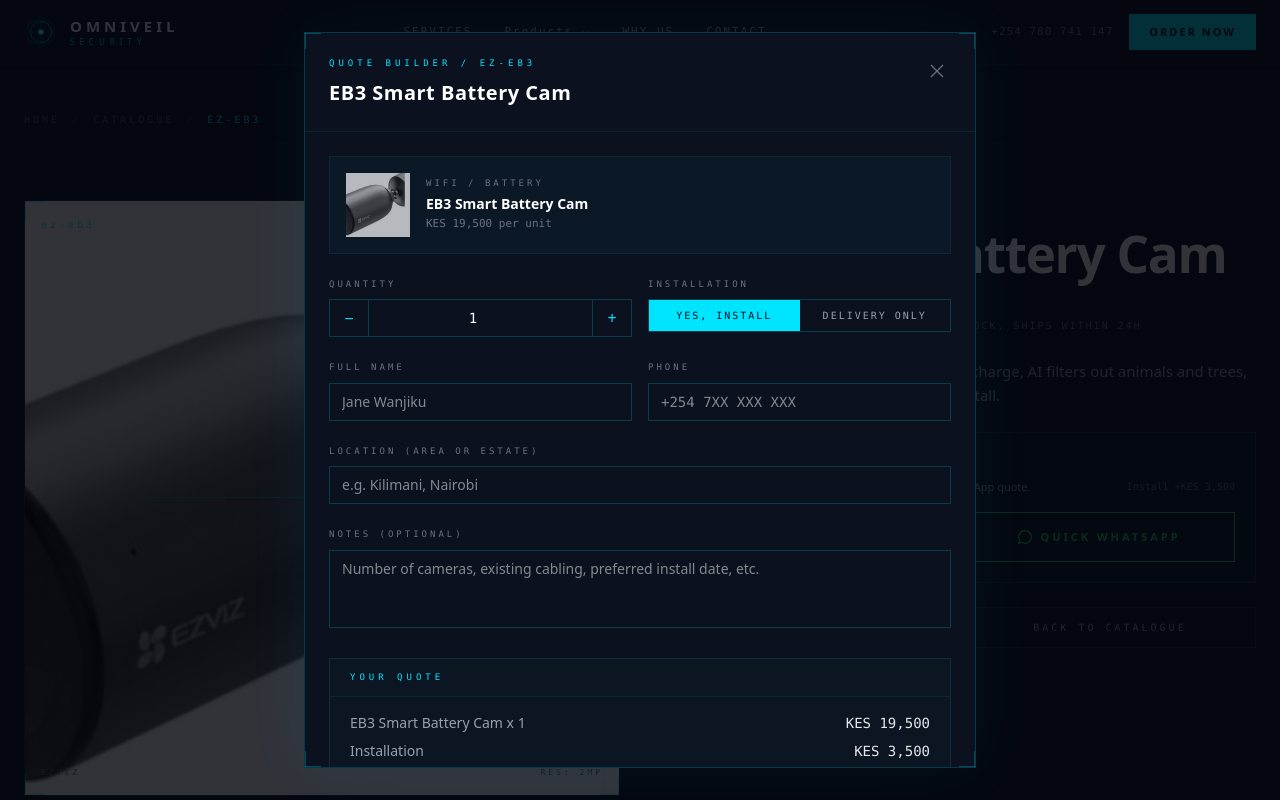
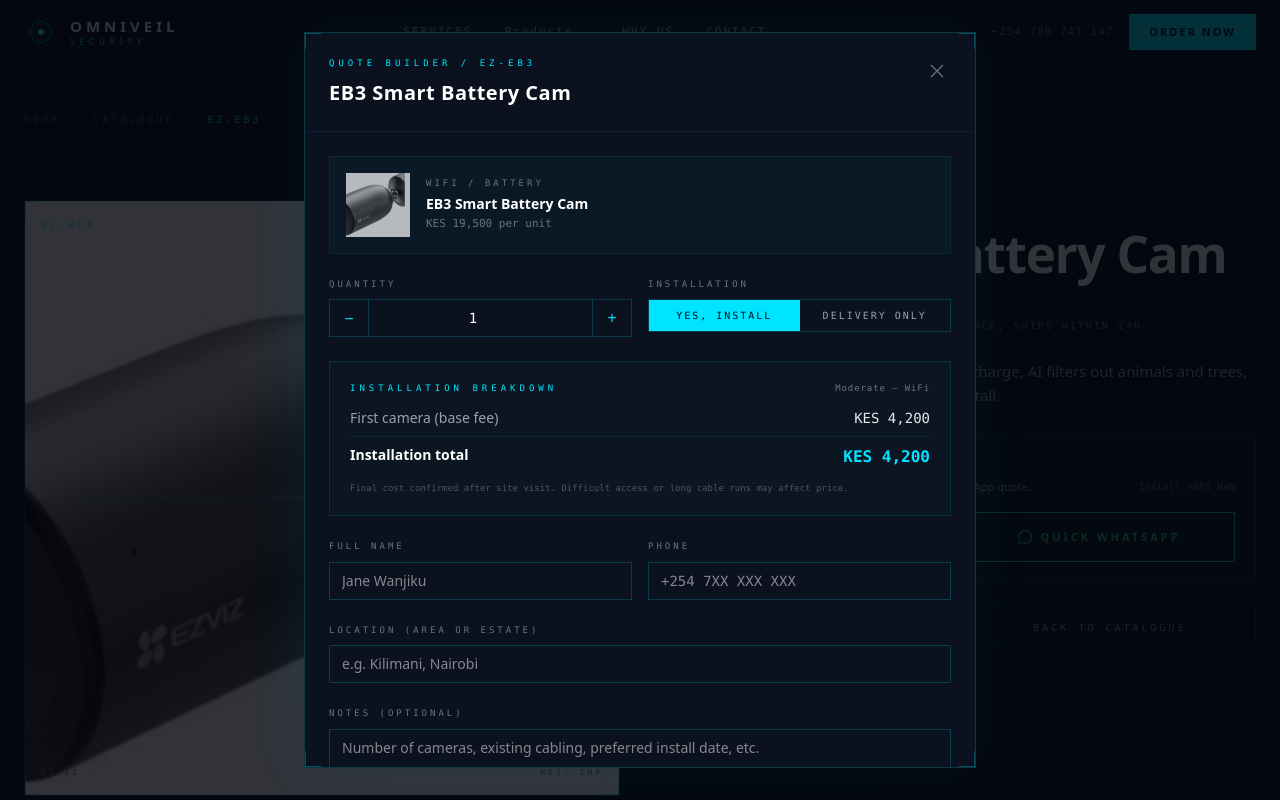
Before and after one commit to lunani254/security, a Next.js app: page /products/ez-eb3 in a window 1280 px wide. Both pictures are taken after a click on the button "BUILD QUOTE". Shown: the top 800 px of the page. Built offline with nearby package versions, Linux system fonts and the light colour scheme.

Commit message:
producs prices fix

```diff
--- a/package.json
+++ b/package.json
@@ -10,6 +10,8 @@
   },
   "dependencies": {
     "@supabase/supabase-js": "^2.101.1",
+    "@vercel/analytics": "^2.0.1",
+    "@vercel/speed-insights": "^2.0.0",
     "next": "16.2.2",
     "react": "19.2.4",
     "react-dom": "19.2.4"
--- a/src/app/layout.js
+++ b/src/app/layout.js
@@ -1,37 +1,43 @@
-import { Geist, Geist_Mono } from "next/font/google";
-import "./globals.css";
+import { Geist, Geist_Mono } from "next/font/google"
+import { Analytics } from "@vercel/analytics/next"
+import { SpeedInsights } from "@vercel/speed-insights/next"
+import "./globals.css"
 
-const geistSans = Geist({
-  variable: "--font-geist-sans",
-  subsets: ["latin"],
-});
+const geistSans = Geist({ variable: "--font-geist-sans", subsets: ["latin"] })
+const geistMono = Geist_Mono({ variable: "--font-geist-mono", subsets: ["latin"] })
 
-const geistMono = Geist_Mono({
-  variable: "--font-geist-mono",
-  subsets: ["latin"],
-});
-
-const SITE_URL = "https://omniveil.co.ke";
+const SITE_URL = "https://omniveil.co.ke"
 
 export const metadata = {
   metadataBase: new URL(SITE_URL),
   title: {
-    default: "OmniVeil Security | Professional CCTV in Nairobi",
-    template: "%s | OmniVeil Security",
+    default: "CCTV Installation Nairobi | OmniVeil Security",
+    template: "%s | OmniVeil Security Nairobi",
   },
   description:
-    "OmniVeil Security designs, supplies, and installs professional CCTV and surveillance systems for homes and businesses across Nairobi, Kenya.",
+    "Professional CCTV installation in Nairobi. OmniVeil Security supplies and installs Hikvision, Dahua and Tiandy cameras for homes and businesses across Nairobi, Kenya. Call +254 780 741 147.",
   applicationName: "OmniVeil Security",
   keywords: [
-    "OmniVeil",
+    "CCTV installation Nairobi",
+    "CCTV cameras Nairobi",
+    "security cameras Nairobi",
+    "CCTV installer Nairobi",
+    "CCTV installation Kenya",
+    "Hikvision installer Nairobi",
+    "Dahua installer Nairobi",
+    "Tiandy cameras Kenya",
+    "IP cameras Nairobi",
+    "WiFi installation Nairobi",
+    "security system Nairobi",
+    "CCTV Westlands",
+    "CCTV Karen Nairobi",
+    "CCTV Kilimani",
+    "CCTV Kasarani",
+    "CCTV Parklands",
+    "CCTV Lavington",
+    "CCTV Langata",
+    "surveillance system Nairobi",
     "OmniVeil Security",
-    "CCTV Nairobi",
-    "CCTV installation Kenya",
-    "Hikvision Nairobi",
-    "Dahua Nairobi",
-    "IP cameras Kenya",
-    "security systems Nairobi",
-    "surveillance Kenya",
   ],
   authors: [{ name: "OmniVeil Security" }],
   creator: "OmniVeil Security",
@@ -39,6 +45,7 @@
   robots: {
     index: true,
     follow: true,
+    googleBot: { index: true, follow: true },
   },
   icons: {
     icon: [
@@ -53,35 +60,118 @@
     type: "website",
     url: SITE_URL,
     siteName: "OmniVeil Security",
-    title: "OmniVeil Security | Professional CCTV in Nairobi",
+    title: "CCTV Installation Nairobi | OmniVeil Security",
     description:
-      "Professional CCTV and surveillance systems for homes and businesses across Nairobi, Kenya. Supply, design, and installation.",
+      "Professional CCTV installation across Nairobi. Supply, design and installation of security cameras for homes and businesses.",
     locale: "en_KE",
     images: [
       {
         url: "/opengraph-image.png",
         width: 1200,
         height: 630,
-        alt: "OmniVeil Security, Professional CCTV in Nairobi",
+        alt: "OmniVeil Security - CCTV Installation Nairobi",
       },
     ],
   },
   twitter: {
     card: "summary_large_image",
-    title: "OmniVeil Security | Professional CCTV in Nairobi",
+    title: "CCTV Installation Nairobi | OmniVeil Security",
     description:
-      "Professional CCTV and surveillance systems for homes and businesses across Nairobi, Kenya.",
+      "Professional CCTV installation across Nairobi, Kenya. Call +254 780 741 147.",
     images: ["/twitter-image.png"],
   },
   category: "security",
-};
+}
 
 export const viewport = {
   themeColor: "#080c17",
   colorScheme: "dark",
   width: "device-width",
   initialScale: 1,
-};
+}
+
+const structuredData = {
+  "@context": "https://schema.org",
+  "@type": "LocalBusiness",
+  "name": "OmniVeil Security",
+  "image": `${SITE_URL}/opengraph-image.png`,
+  "logo": `${SITE_URL}/icon.png`,
+  "url": SITE_URL,
+  "telephone": "+254780741147",
+  "priceRange": "KES 4,200 - KES 55,000",
+  "description": "Professional CCTV and WiFi installation for homes and businesses across Nairobi, Kenya.",
+  "address": {
+    "@type": "PostalAddress",
+    "addressLocality": "Nairobi",
+    "addressRegion": "Nairobi County",
+    "addressCountry": "KE"
+  },
+  "geo": {
+    "@type": "GeoCoordinates",
+    "latitude": -1.2921,
+    "longitude": 36.8219
+  },
+  "areaServed": [
+    "Nairobi", "Westlands", "Karen", "Kilimani",
+    "Kasarani", "Parklands", "Lavington", "Langata",
+    "South B", "South C", "Eastleigh", "Ruaka",
+    "Ruiru", "Thika", "Kiambu", "Ngong",
+    "Syokimau", "Kitengela", "Rongai"
+  ],
+  "openingHoursSpecification": {
+    "@type": "OpeningHoursSpecification",
+    "dayOfWeek": ["Monday","Tuesday","Wednesday","Thursday","Friday","Saturday"],
+    "opens": "08:00",
+    "closes": "18:00"
+  },
+  "contactPoint": [
+    {
+      "@type": "ContactPoint",
+      "telephone": "+254780741147",
+      "contactType": "sales",
+      "areaServed": "KE",
+      "availableLanguage": ["English", "Swahili"]
+    },
+    {
+      "@type": "ContactPoint",
+      "telephone": "+254106871484",
+      "contactType": "customer support",
+      "areaServed": "KE",
+      "availableLanguage": ["English", "Swahili"]
+    }
+  ],
+  "sameAs": ["https://wa.me/254780741147"],
+  "hasOfferCatalog": {
+    "@type": "OfferCatalog",
+    "name": "CCTV Camera Catalogue",
+    "itemListElement": [
+      {
+        "@type": "Offer",
+        "itemOffered": {
+          "@type": "Service",
+          "name": "CCTV Installation Nairobi",
+          "description": "Professional indoor and outdoor CCTV camera installation across Nairobi."
+        }
+      },
+      {
+        "@type": "Offer",
+        "itemOffered": {
+          "@type": "Service",
+          "name": "WiFi Network Setup Nairobi",
+          "description": "High-speed wireless network installation for homes and businesses in Nairobi."
+        }
+      },
+      {
+        "@type": "Offer",
+        "itemOffered": {
+          "@type": "Service",
+          "name": "Remote Monitoring Setup",
+          "description": "Live CCTV feed access from your phone anywhere in the world."
+        }
+      }
+    ]
+  }
+}
 
 export default function RootLayout({ children }) {
   return (
@@ -89,7 +179,17 @@
       lang="en"
       className={`${geistSans.variable} ${geistMono.variable} h-full antialiased`}
     >
-      <body className="min-h-full flex flex-col">{children}</body>
+      <head>
+        <script
+          type="application/ld+json"
+          dangerouslySetInnerHTML={{ __html: JSON.stringify(structuredData) }}
+        />
+      </head>
+      <body className="min-h-full flex flex-col">
+        {children}
+        <Analytics />
+        <SpeedInsights />
+      </body>
     </html>
-  );
+  )
 }
--- a/src/app/page.js
+++ b/src/app/page.js
@@ -5,7 +5,7 @@
 import Services from '@/components/Services'
 import Products from '@/components/Products'
 import WhyUs from '@/components/WhyUs'
-import CTA from '@/components/Cta'
+import CTA from '@/components/CTA'
 import Footer from '@/components/Footer'
 
 function useInView(threshold = 0.15) {
--- a/src/components/OrderForm.js
+++ b/src/components/OrderForm.js
@@ -2,7 +2,7 @@
 import { useEffect, useState, useCallback, useMemo } from 'react'
 import {
   formatKES,
-  INSTALLATION_FEE,
+  installationBreakdown,
   WHATSAPP_NUMBERS,
 } from '@/data/products'
 
@@ -16,15 +16,12 @@
 }
 
 export default function OrderForm({ product, onClose }) {
-  const [form, setForm] = useState(INITIAL_FORM)
+  const [form,   setForm]   = useState(INITIAL_FORM)
   const [errors, setErrors] = useState({})
 
-  // Close on Escape + lock body scroll
   useEffect(() => {
     if (!product) return
-    const handler = (e) => {
-      if (e.key === 'Escape') onClose()
-    }
+    const handler = (e) => { if (e.key === 'Escape') onClose() }
     window.addEventListener('keydown', handler)
     document.body.style.overflow = 'hidden'
     return () => {
@@ -39,22 +36,27 @@
   }, [])
 
   const quote = useMemo(() => {
-    if (!product) return { subtotal: 0, install: 0, total: 0 }
-    const qty = Number(form.qty) || 0
-    const subtotal = product.price * qty
-    const install = form.installation ? INSTALLATION_FEE : 0
-    return { subtotal, install, total: subtotal + install }
+    if (!product) return { subtotal: 0, installCost: 0, total: 0, bd: null }
+    const qty         = Math.max(1, Number(form.qty) || 1)
+    const subtotal    = product.price * qty
+    const bd          = installationBreakdown(qty, product)
+    const installCost = form.installation ? bd.total : 0
+    return { subtotal, installCost, total: subtotal + installCost, bd }
   }, [product, form.qty, form.installation])
 
   if (!product) return null
 
+  const qty = Math.max(1, Number(form.qty) || 1)
+  const { bd } = quote
+
   const validate = () => {
     const next = {}
-    if (!form.name.trim()) next.name = 'Required'
-    if (!form.phone.trim()) next.phone = 'Required'
-    else if (!/^[+\d][\d\s]{7,}$/.test(form.phone.trim())) next.phone = 'Enter a valid phone number'
+    if (!form.name.trim())     next.name     = 'Required'
+    if (!form.phone.trim())    next.phone    = 'Required'
+    else if (!/^[+\d][\d\s]{7,}$/.test(form.phone.trim()))
+      next.phone = 'Enter a valid phone number'
     if (!form.location.trim()) next.location = 'Required'
-    if (form.qty < 1) next.qty = 'Must be at least 1'
+    if (qty < 1)               next.qty      = 'Must be at least 1'
     setErrors(next)
     return Object.keys(next).length === 0
   }
@@ -66,19 +68,33 @@
       'I would like a quote for the following:',
       '',
       `Product: ${product.name} (${product.code})`,
-      `Quantity: ${form.qty}`,
+      `Quantity: ${qty} camera${qty > 1 ? 's' : ''}`,
       `Unit price: ${formatKES(product.price)}`,
-      `Installation: ${form.installation ? `Yes (${formatKES(INSTALLATION_FEE)})` : 'No, delivery only'}`,
+      `Camera subtotal: ${formatKES(quote.subtotal)}`,
+    ]
+    if (form.installation && bd) {
+      lines.push(
+        '',
+        'Installation requested:',
+        `  Complexity: ${bd.complexity}`,
+        `  First camera (base fee): ${formatKES(bd.base)}`,
+      )
+      if (qty > 1)
+        lines.push(`  Additional (${qty - 1} x ${formatKES(bd.extra)}): ${formatKES(bd.extras)}`)
+      lines.push(`  Installation total: ${formatKES(bd.total)}`)
+    } else {
+      lines.push('Installation: Not required, delivery only')
+    }
+    lines.push(
+      '',
       `Estimated total: ${formatKES(quote.total)}`,
       '',
       'My details:',
       `Name: ${form.name}`,
       `Phone: ${form.phone}`,
       `Location: ${form.location}`,
-    ]
-    if (form.notes.trim()) {
-      lines.push('', `Notes: ${form.notes.trim()}`)
-    }
+    )
+    if (form.notes.trim()) lines.push('', `Notes: ${form.notes.trim()}`)
     lines.push('', 'Sent from the OmniVeil Security website.')
     return lines.join('\n')
   }
@@ -86,8 +102,7 @@
   const openWhatsApp = (number) => {
     if (!validate()) return
     const text = encodeURIComponent(buildQuoteMessage())
-    const url = `https://wa.me/${number}?text=${text}`
-    window.open(url, '_blank', 'noopener,noreferrer')
+    window.open(`https://wa.me/${number}?text=${text}`, '_blank', 'noopener,noreferrer')
   }
 
   return (
@@ -97,7 +112,6 @@
       aria-modal="true"
       aria-labelledby="order-form-title"
     >
-      {/* Backdrop */}
       <button
         type="button"
         aria-label="Close order form"
@@ -105,7 +119,6 @@
         className="absolute inset-0 bg-[rgba(4,7,14,0.82)] backdrop-blur-sm"
       />
 
-      {/* Panel */}
       <div className="relative z-10 w-full max-w-2xl bg-[#0b111e] border border-[rgba(0,229,255,0.18)] shadow-[0_0_60px_rgba(0,229,255,0.06)] max-h-[92vh] overflow-y-auto">
         <CornerBrackets />
 
@@ -132,6 +145,7 @@
         </div>
 
         <div className="p-6 space-y-6">
+
           {/* Product row */}
           <div className="flex items-center gap-4 p-4 bg-[rgba(0,229,255,0.03)] border border-[rgba(0,229,255,0.08)]">
             <img
@@ -150,13 +164,13 @@
             </div>
           </div>
 
-          {/* Qty + Installation */}
+          {/* Qty + Installation — original side by side layout */}
           <div className="grid grid-cols-1 sm:grid-cols-2 gap-4">
             <Field label="Quantity" error={errors.qty}>
               <div className="flex">
                 <button
                   type="button"
-                  onClick={() => update('qty', Math.max(1, Number(form.qty) - 1))}
+                  onClick={() => update('qty', Math.max(1, qty - 1))}
                   className="w-10 border border-[rgba(0,229,255,0.2)] text-[#00e5ff] hover:bg-[rgba(0,229,255,0.06)] transition-colors"
                   aria-label="Decrease quantity"
                 >
@@ -171,7 +185,7 @@
                 />
                 <button
                   type="button"
-                  onClick={() => update('qty', Number(form.qty) + 1)}
+                  onClick={() => update('qty', qty + 1)}
                   className="w-10 border border-[rgba(0,229,255,0.2)] text-[#00e5ff] hover:bg-[rgba(0,229,255,0.06)] transition-colors"
                   aria-label="Increase quantity"
                 >
@@ -207,6 +221,41 @@
               </div>
             </Field>
           </div>
+
+          {/* Installation breakdown — only shown when installation selected */}
+          {form.installation && bd && (
+            <div className="border border-[rgba(0,229,255,0.12)] bg-[rgba(0,229,255,0.02)] p-5 space-y-3">
+              <div className="flex items-center justify-between">
+                <div className="text-[9px] tracking-[4px] text-[#00e5ff] uppercase font-mono">
+                  Installation Breakdown
+                </div>
+                <div className="text-[9px] font-mono text-gray-500 tracking-widest">
+                  {bd.complexity}
+                </div>
+              </div>
+              <div className="space-y-2 text-sm">
+                <div className="flex justify-between">
+                  <span className="text-gray-400">First camera (base fee)</span>
+                  <span className="font-mono text-gray-200">{formatKES(bd.base)}</span>
+                </div>
+                {qty > 1 && (
+                  <div className="flex justify-between">
+                    <span className="text-gray-400">
+                      {qty - 1} more camera{qty - 1 > 1 ? 's' : ''} × {formatKES(bd.extra)}
+                    </span>
+                    <span className="font-mono text-gray-200">{formatKES(bd.extras)}</span>
+                  </div>
+                )}
+                <div className="flex justify-between font-bold pt-2 border-t border-[rgba(0,229,255,0.08)]">
+                  <span className="text-white">Installation total</span>
+                  <span className="font-mono text-[#00e5ff] text-base">{formatKES(bd.total)}</span>
+                </div>
+              </div>
+              <p className="text-[9px] text-gray-600 font-mono leading-relaxed">
+                Final cost confirmed after site visit. Difficult access or long cable runs may affect price.
+              </p>
+            </div>
+          )}
 
           {/* Name + Phone */}
           <div className="grid grid-cols-1 sm:grid-cols-2 gap-4">
@@ -257,12 +306,12 @@
             </div>
             <div className="px-5 py-4 space-y-2 text-sm">
               <QuoteRow
-                label={`${product.name} x ${form.qty}`}
+                label={`${product.name} x ${qty}`}
                 value={formatKES(quote.subtotal)}
               />
               <QuoteRow
                 label="Installation"
-                value={form.installation ? formatKES(quote.install) : 'Not included'}
+                value={form.installation ? formatKES(quote.installCost) : 'Not included'}
                 muted={!form.installation}
               />
               <div className="h-px bg-[rgba(0,229,255,0.08)] my-2" />
@@ -294,7 +343,6 @@
                 </button>
               ))}
             </div>
-
             <button
               type="button"
               onClick={onClose}
@@ -330,9 +378,7 @@
   return (
     <div className="flex items-center justify-between">
       <span className={`${muted ? 'text-gray-600' : 'text-gray-400'} text-sm`}>{label}</span>
-      <span className={`${muted ? 'text-gray-600' : 'text-gray-200'} font-mono text-sm`}>
-        {value}
-      </span>
+      <span className={`${muted ? 'text-gray-600' : 'text-gray-200'} font-mono text-sm`}>{value}</span>
     </div>
   )
 }
--- a/src/data/products.js
+++ b/src/data/products.js
@@ -248,7 +248,7 @@
     price: 4200,
     desc: 'The most affordable camera in the catalogue. Good HD video, basic IR, outdoor rated.',
     long:
-      'When the job is just "cover this one angle" and the budget is tight, this is the one. Don’t expect AI features, but picture quality is honest.',
+      'When the job is just cover this one angle and the budget is tight, this is the one. Do not expect AI features, but picture quality is honest.',
     specs: ['2MP', 'IR 20m', 'IP66', 'PoE', 'Budget Pick'],
     img: '/products/td-2mp.jpg',
   },
@@ -448,41 +448,46 @@
   },
 ]
 
-// Filter options driven off the catalogue.
+// ── FILTER OPTIONS ───────────────────────────────────────────────────────────
+
 export const CATEGORIES = [
-  { id: 'all', label: 'All Products' },
-  { id: 'bullet', label: 'Bullet' },
-  { id: 'dome', label: 'Dome' },
-  { id: 'turret', label: 'Turret' },
-  { id: 'ptz', label: 'PTZ' },
-  { id: 'cube', label: 'Cube' },
-  { id: 'wifi', label: 'WiFi' },
-  { id: '4g', label: '4G / Cellular' },
-  { id: 'solar', label: 'Solar' },
-  { id: 'battery', label: 'Battery' },
+  { id: 'all',      label: 'All Products' },
+  { id: 'bullet',   label: 'Bullet' },
+  { id: 'dome',     label: 'Dome' },
+  { id: 'turret',   label: 'Turret' },
+  { id: 'ptz',      label: 'PTZ' },
+  { id: 'cube',     label: 'Cube' },
+  { id: 'wifi',     label: 'WiFi' },
+  { id: '4g',       label: '4G / Cellular' },
+  { id: 'solar',    label: 'Solar' },
+  { id: 'battery',  label: 'Battery' },
   { id: 'colourvu', label: 'ColorVu' },
-  { id: 'ai', label: 'AI Detection' },
-  { id: 'covert', label: 'Covert' },
+  { id: 'ai',       label: 'AI Detection' },
+  { id: 'covert',   label: 'Covert' },
 ]
 
 export const ENVIRONMENTS = [
-  { id: 'indoor', label: 'Indoor' },
+  { id: 'indoor',  label: 'Indoor' },
   { id: 'outdoor', label: 'Outdoor' },
-  { id: 'hybrid', label: 'Hybrid' },
+  { id: 'hybrid',  label: 'Hybrid' },
 ]
 
 export const RESOLUTIONS = [
   { id: '2MP', label: '2MP' },
-  { id: '3K', label: '3K' },
+  { id: '3K',  label: '3K' },
   { id: '4MP', label: '4MP' },
   { id: '5MP', label: '5MP' },
   { id: '6MP', label: '6MP' },
 ]
 
-export const BRANDS = ['Hikvision', 'Uniview', 'Tiandy', 'Imou', 'Ezviz', 'LongPlus', 'U-BOX', 'OmniVeil']
+export const BRANDS = [
+  'Hikvision', 'Uniview', 'Tiandy', 'Imou', 'Ezviz', 'LongPlus', 'U-BOX', 'OmniVeil',
+]
+
+// ── UTILITIES ────────────────────────────────────────────────────────────────
 
 export function formatKES(amount) {
-  return `KES ${amount.toLocaleString('en-KE')}`
+  return `KES ${Number(amount).toLocaleString('en-KE')}`
 }
 
 export function findProductByCode(code) {
@@ -491,11 +496,69 @@
   return PRODUCTS.find((p) => p.code.toLowerCase() === needle)
 }
 
-// Flat installation fee (adjust here, it propagates everywhere).
-export const INSTALLATION_FEE = 3500
+// ── INSTALLATION CALCULATOR ──────────────────────────────────────────────────
+// Pricing logic:
+//   - KES 3,500 covers the first camera (travel, mounting, cabling, config)
+//   - KES 1,000 for each additional camera after the first
+//   - A complexity multiplier is applied based on camera type
+//     Standard (dome/bullet/turret/cube) : 1.0x  → base 3,500  extra 1,000
+//     WiFi / Dual-lens / Covert          : 1.2x  → base 4,200  extra 1,200
+//     4G / Solar                         : 1.3x  → base 4,550  extra 1,300
+//     PTZ                                : 1.5x  → base 5,250  extra 1,500
 
-// Official OmniVeil WhatsApp numbers. Stored without '+' for wa.me URLs.
+export const INSTALL_BASE      = 3500   // first camera base fee
+export const INSTALL_PER_EXTRA = 1000   // each camera after the first
+
+export function complexityMultiplier(product) {
+  if (!product) return 1
+  const t = product.types || []
+  if (t.includes('ptz'))    return 1.5
+  if (t.includes('4g'))     return 1.3
+  if (t.includes('solar'))  return 1.3
+  if (t.includes('wifi'))   return 1.2
+  if (t.includes('dual'))   return 1.2
+  if (t.includes('covert')) return 1.2
+  return 1
+}
+
+export function complexityLabel(product) {
+  if (!product) return 'Standard'
+  const t = product.types || []
+  if (t.includes('ptz'))    return 'Complex — PTZ'
+  if (t.includes('4g'))     return 'Advanced — 4G'
+  if (t.includes('solar'))  return 'Advanced — Solar'
+  if (t.includes('wifi'))   return 'Moderate — WiFi'
+  if (t.includes('dual'))   return 'Moderate — Dual-lens'
+  if (t.includes('covert')) return 'Moderate — Covert'
+  return 'Standard'
+}
+
+// Total installation cost for a job
+export function installationTotal(qty, product) {
+  const m     = complexityMultiplier(product)
+  const base  = Math.round(INSTALL_BASE * m)
+  const extra = Math.round(INSTALL_PER_EXTRA * m)
+  return base + Math.max(0, qty - 1) * extra
+}
+
+// Full breakdown for display in the quote form
+export function installationBreakdown(qty, product) {
+  const m      = complexityMultiplier(product)
+  const base   = Math.round(INSTALL_BASE * m)
+  const extra  = Math.round(INSTALL_PER_EXTRA * m)
+  const extras = Math.max(0, qty - 1) * extra
+  return {
+    base,
+    extra,
+    extras,
+    total:      base + extras,
+    complexity: complexityLabel(product),
+  }
+}
+
+// ── WHATSAPP CONTACTS ────────────────────────────────────────────────────────
+
 export const WHATSAPP_NUMBERS = [
   { label: 'Sales Team', number: '254780741147' },
-  { label: 'Support', number: '254106871484' },
+  { label: 'Support',    number: '254106871484' },
 ]
```
Also changed, not shown: src/lib/supabase.js (renamed from src/lib/superbase.js), 1 other file (tests, documents, lock files or other folders).
